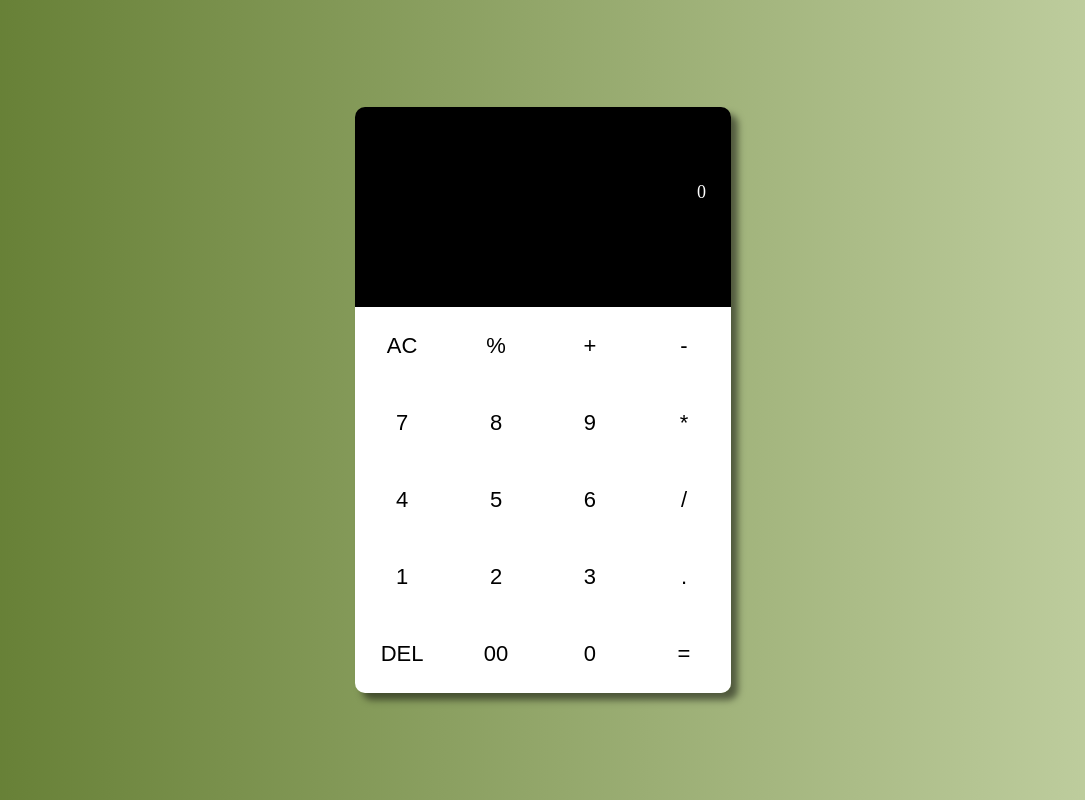
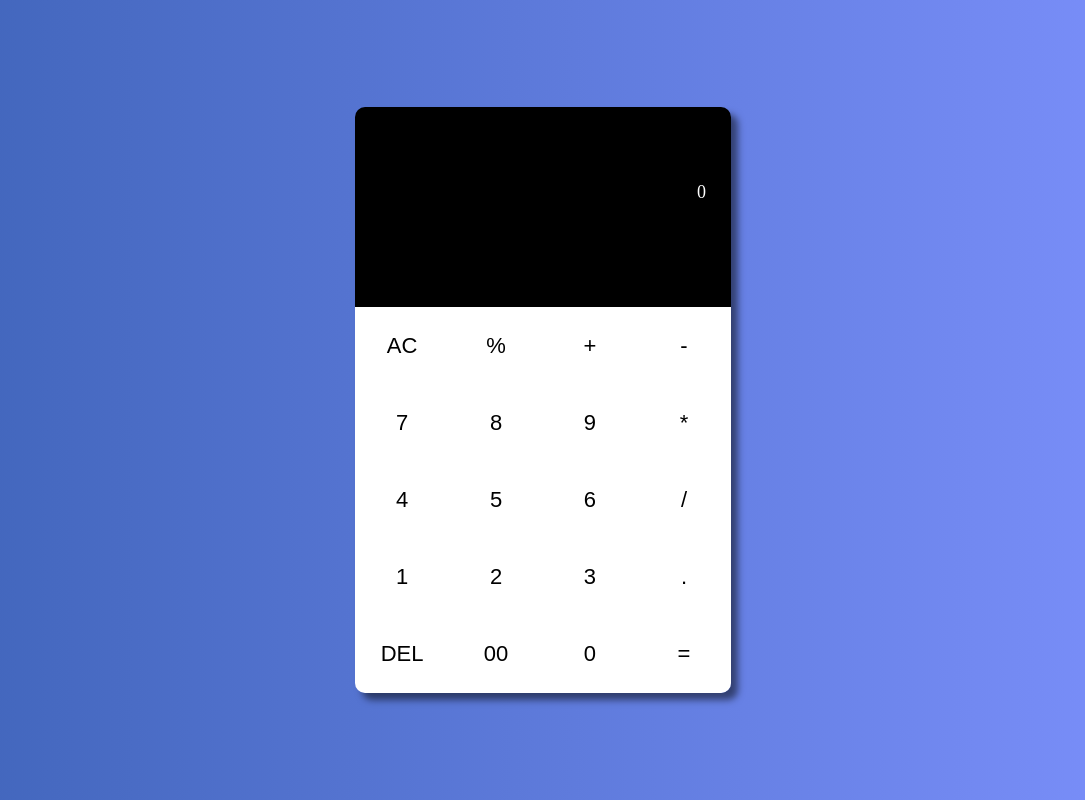
Before and after one commit to Lutfislamet/-Lutfislamet-github.io-D850, a plain HTML site: page index.html in a window 1280 px wide. Shown: the whole page, without its empty margins (97-1182 px from the left). Drawn offline with Linux system fonts and the light colour scheme.

Commit message:
Update style.css

```diff
--- a/style.css
+++ b/style.css
@@ -6,7 +6,7 @@
 
 body{
     height: 100vh;
-    background: linear-gradient(to right, rgb(96, 122, 46), rgb(197, 211, 166));
+    background: linear-gradient(to right, rgb(63, 100, 185), rgb(124, 144, 252));
     display: flex;
     justify-content: center;
     align-items: center;
```
